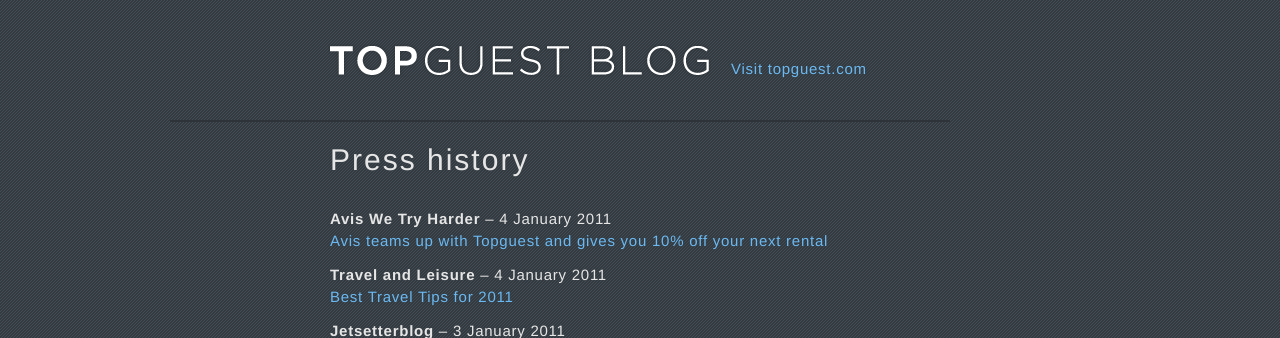
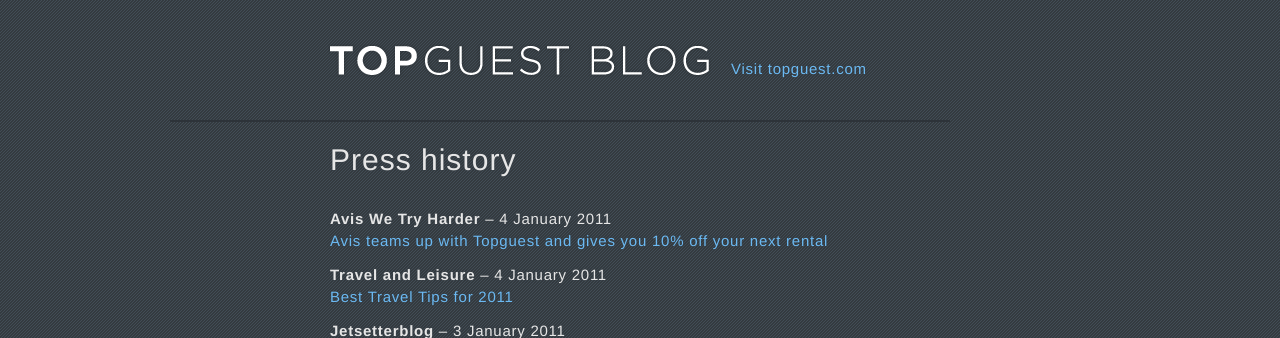
Before and after one commit to deasine/topguest.github.com, a Jekyll site: the page built from press.html, in a window 1280 px wide. Shown: the top 338 px of the page. Built offline with Jekyll 4.4.1, drawn with Linux system fonts in a browser that asks for light colours; nearby versions of some CDN libraries; Markdown is read by kramdown in place of the engine named in the settings.

Commit message:
typekit tweaks

```diff
--- a/stylesheets/compiled/style.css
+++ b/stylesheets/compiled/style.css
@@ -824,7 +824,7 @@
     font-size: 30px;
     line-height: 36px;
     font-weight: 300;
-    letter-spacing: 2px;
+    letter-spacing: 1px;
     margin-top: 20px;
     margin-bottom: 30px; }
 
--- a/stylesheets/sass/style.scss
+++ b/stylesheets/sass/style.scss
@@ -173,7 +173,7 @@
 		font-size: $font-size * 2;
 		line-height: ($font-size * 2) + 6;
 		font-weight: $medium;
-		letter-spacing: 2px;
+		letter-spacing: 1px;
 		margin-top: 20px;
 		margin-bottom: 30px;
 	}
```
